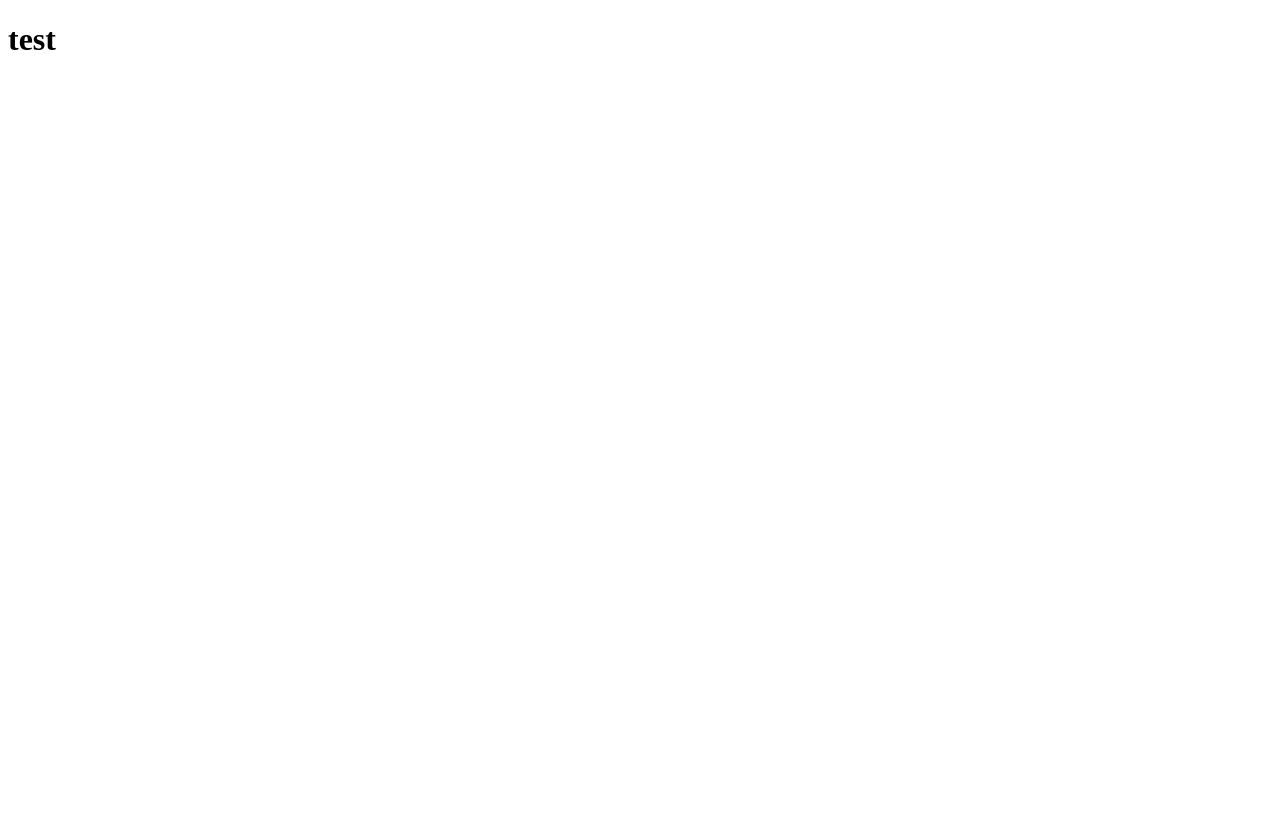
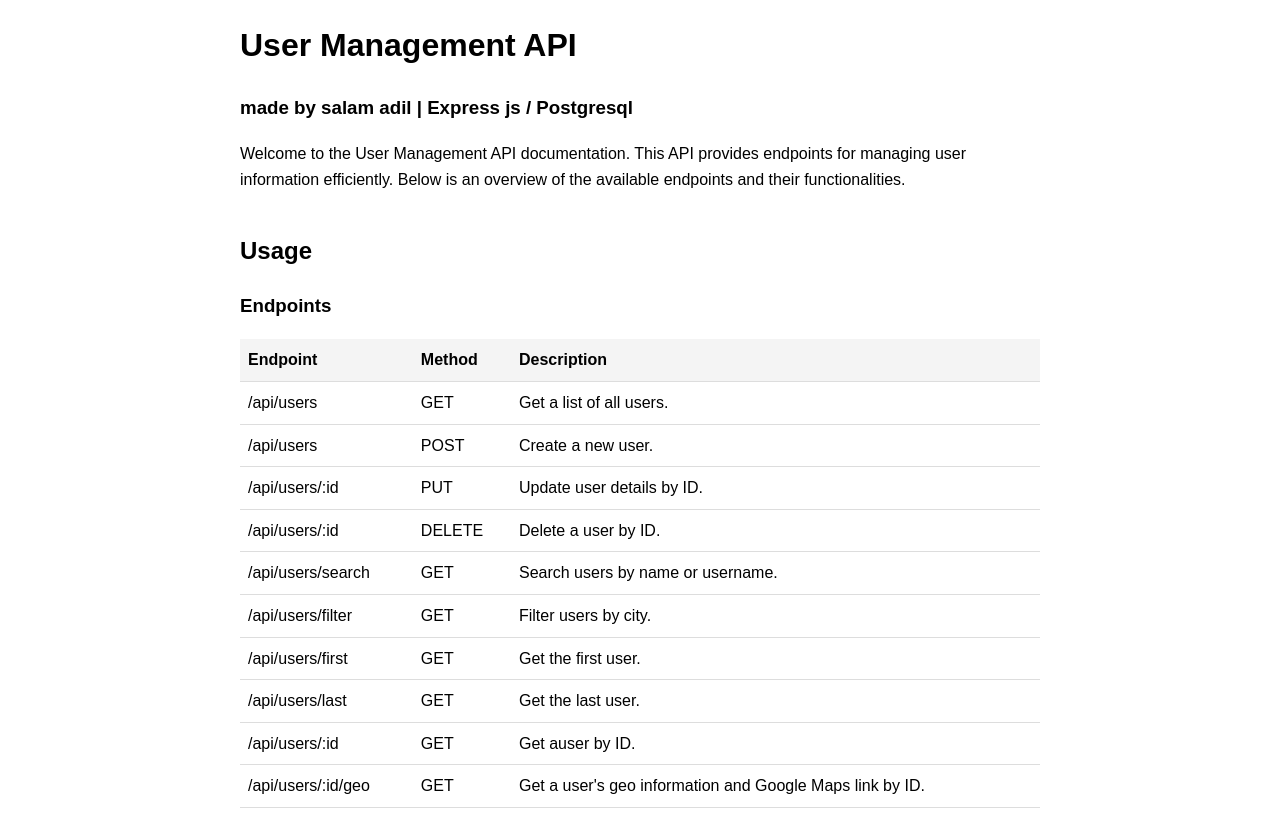
Before and after one commit to 81f8/Users-Management-API, a website: page index.html in a window 1280 px wide. Before the commit the page ends 800 px from the top, so only its background shows below. Drawn offline with Linux system fonts and the light colour scheme.

Commit message:
welcome html page

```diff
--- a/index.html
+++ b/index.html
@@ -1,11 +1,144 @@
 <!DOCTYPE html>
 <html lang="en">
+
 <head>
     <meta charset="UTF-8">
-    <meta name="viewport" content="width=device-width, initial-scale=1.0">
-    <title>Document</title>
+  <meta name="viewport" content="width=device-width, initial-scale=1.0">
+  <meta name="description" content="User Management API By Salam Adil">
+  <meta name="keywords" content="User Management, API, Documentation">
+  <meta name="author" content="salam adil">
+  <title>User Management API</title>
+  <style>
+    body {
+      font-family: Arial, sans-serif;
+      line-height: 1.6;
+      padding: 20px;
+      max-width: 800px;
+      margin: 0 auto;
+    }
+
+    h1 {
+      margin-top: 0;
+    }
+
+    h2 {
+      margin-top: 40px;
+    }
+
+    p {
+      margin-bottom: 10px;
+    }
+
+    pre {
+      background-color: #f4f4f4;
+      padding: 10px;
+      border-radius: 5px;
+    }
+
+    code {
+      font-family: Consolas, monospace;
+    }
+
+    table {
+      width: 100%;
+      border-collapse: collapse;
+      margin-bottom: 20px;
+    }
+
+    th,
+    td {
+      padding: 8px;
+      text-align: left;
+      border-bottom: 1px solid #ddd;
+    }
+
+    th {
+      background-color: #f4f4f4;
+    }
+
+    .code-block {
+      background-color: #f4f4f4;
+      padding: 10px;
+      border-radius: 5px;
+      overflow-x: scroll;
+    }
+  </style>
 </head>
+
 <body>
-    <h1>test</h1>
+  <h1>User Management API</h1>
+  <h3>made by salam adil   |   Express js / Postgresql </h3>
+  <p>
+    Welcome to the User Management API documentation. This API provides endpoints for managing user information
+    efficiently. Below is an overview of the available endpoints and their functionalities.
+  </p>
+
+  <h2 id="usage">Usage</h2>
+
+  <h3 id="endpoints">Endpoints</h3>
+
+  <table>
+    <thead>
+      <tr>
+        <th>Endpoint</th>
+        <th>Method</th>
+        <th>Description</th>
+      </tr>
+    </thead>
+    <tbody>
+      <tr>
+        <td>/api/users</td>
+        <td>GET</td>
+        <td>Get a list of all users.</td>
+      </tr>
+      <tr>
+        <td>/api/users</td>
+        <td>POST</td>
+        <td>Create a new user.</td>
+      </tr>
+      <tr>
+        <td>/api/users/:id</td>
+        <td>PUT</td>
+        <td>Update user details by ID.</td>
+      </tr>
+      <tr>
+        <td>/api/users/:id</td>
+        <td>DELETE</td>
+        <td>Delete a user by ID.</td>
+      </tr>
+      <tr>
+        <td>/api/users/search</td>
+        <td>GET</td>
+        <td>Search users by name or username.</td>
+      </tr>
+      <tr>
+        <td>/api/users/filter</td>
+        <td>GET</td>
+        <td>Filter users by city.</td>
+      </tr>
+      <tr>
+        <td>/api/users/first</td>
+        <td>GET</td>
+        <td>Get the first user.</td>
+      </tr>
+      <tr>
+        <td>/api/users/last</td>
+        <td>GET</td>
+        <td>Get the last user.</td>
+      </tr>
+      <tr>
+        <td>/api/users/:id</td>
+        <td>GET</td>
+        <td>Get auser by ID.</td>
+      </tr>
+      <tr>
+        <td>/api/users/:id/geo</td>
+        <td>GET</td>
+        <td>Get a user's geo information and Google Maps link by ID.</td>
+      </tr>
+    </tbody>
+  </table>
+
 </body>
+
 </html>
--- a/index.js
+++ b/index.js
@@ -19,7 +19,7 @@ app.use(express.json());
 
 // welcome page
 app.get("/", (req, res) => {
-    res.sendFile("index.html");
+    res.sendFile(__dirname + '/index.html');
 });
 
 
```
